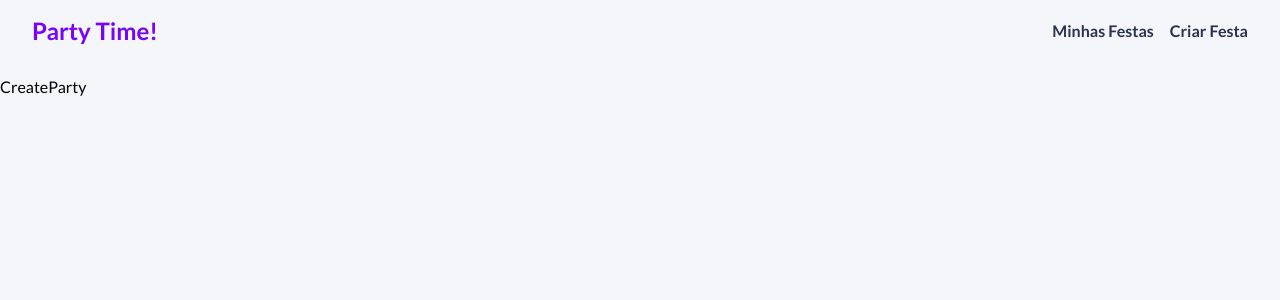
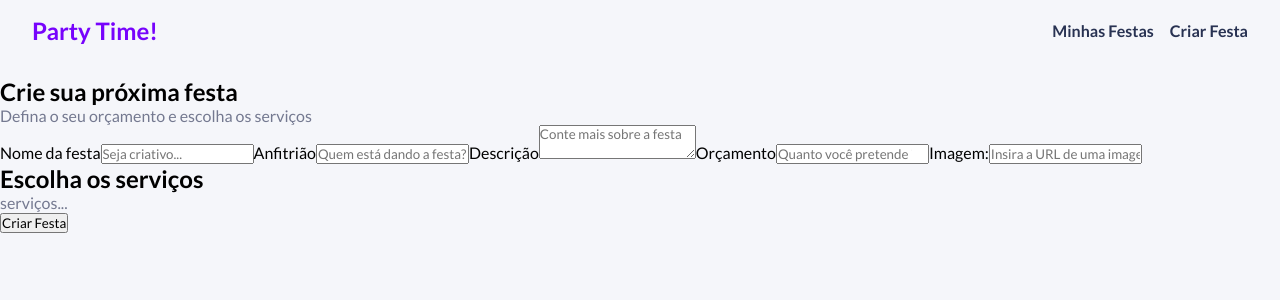
Before and after one commit to Sofia-Magalhaes/party-time, a React (Vite) app in the folder frontend/: page /party/new in a window 1280 px wide. Shown: the top 300 px of the page. Built offline with nearby package versions, Linux system fonts and the light colour scheme.

Commit message:
Criando página para inserir festas
modificando também um pouco o backend, colocando novos serviços

```diff
--- a/frontend/src/routes/CreateParty.jsx
+++ b/frontend/src/routes/CreateParty.jsx
@@ -2,7 +2,39 @@ import React from 'react'
 
 const CreateParty = () => {
   return (
-    <div>CreateParty</div>
+    <div className='form-page'>
+      <h2>Crie sua próxima festa</h2>
+      <p>Defina o seu orçamento e escolha os serviços</p>
+      <form>
+        <label>
+          <span>Nome da festa</span>
+          <input type="text" placeholder='Seja criativo...' required />
+        </label>
+        <label>
+          <span>Anfitrião</span>
+          <input type="text" placeholder='Quem está dando a festa?' required />
+        </label>
+        <label>
+          <span>Descrição</span>
+          <textarea placeholder='Conte mais sobre a festa' required></textarea>
+        </label>
+        <label>
+          <span>Orçamento</span>
+          <input type="number" placeholder='Quanto você pretende investir?' required />
+        </label>
+        <label>
+          <span>Imagem:</span>
+          <input type="text" placeholder='Insira a URL de uma imagem' required />
+        </label>
+        <div>
+          <h2>Escolha os serviços</h2>
+          <div className="services-container">
+            <p>serviços...</p>
+          </div>
+        </div>
+        <input type="submit" value="Criar Festa" className='btn' />
+      </form>
+    </div>
   )
 }
 
```
Also changed, not shown: 2 other files (tests, documents, lock files or other folders).
